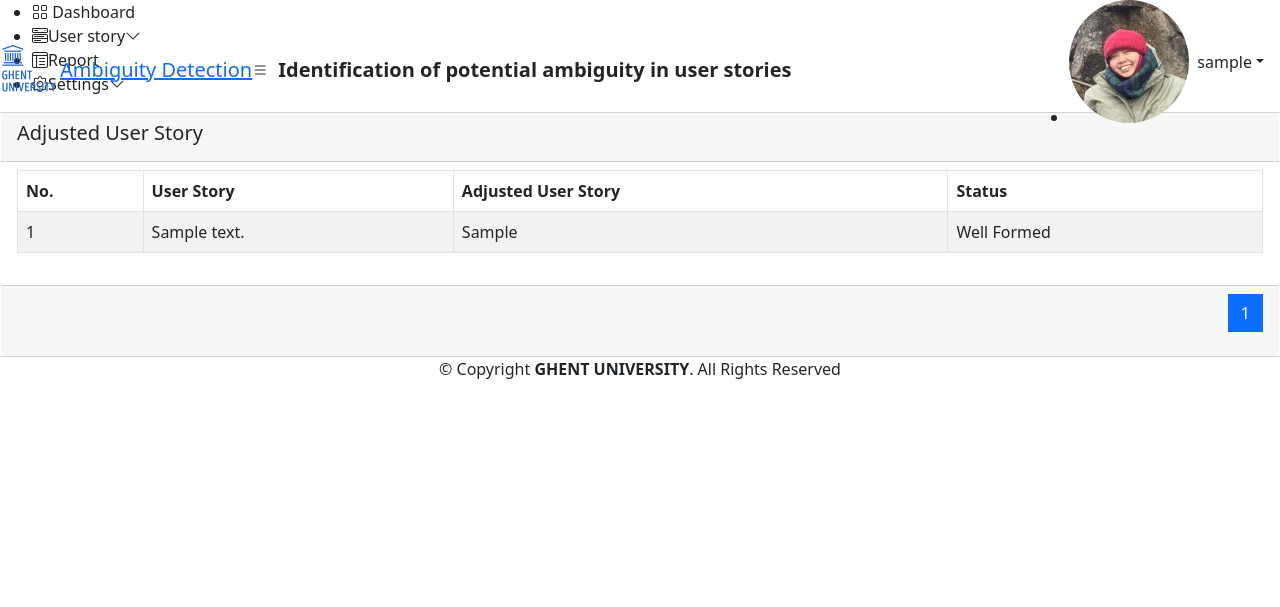
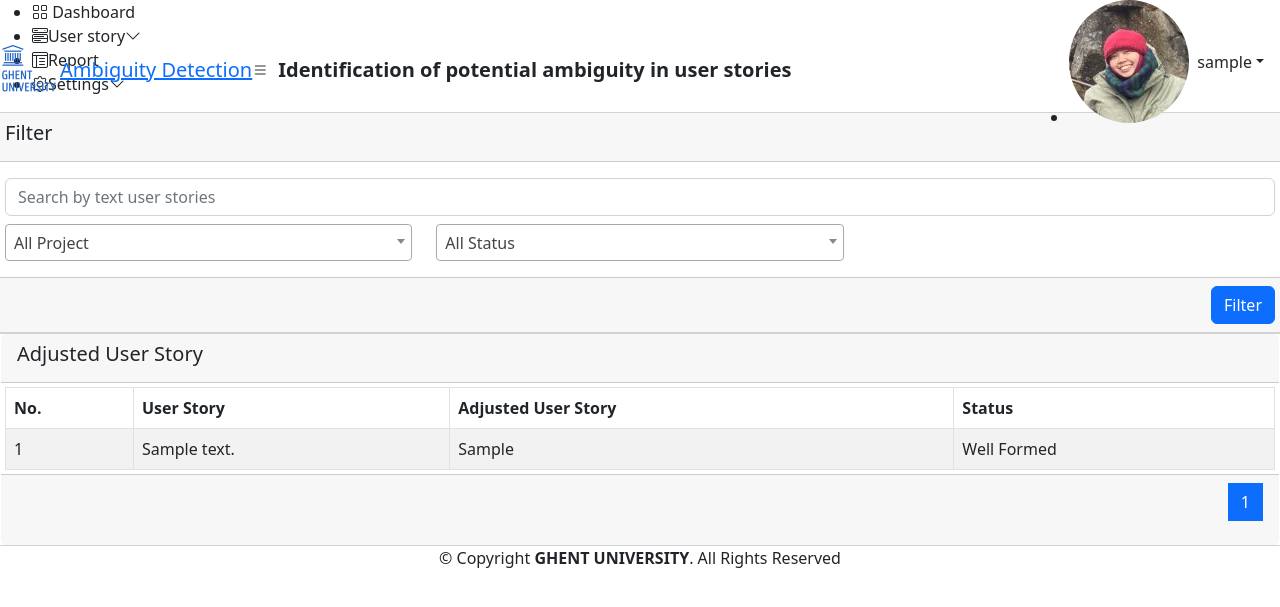
Before and after one commit to anisamna/one_page_ambiguity, a Django app: page /inputUS/userstory/adjusted in a window 1280 px wide. Shown: the top 607 px of the page. Run offline with Django 4.2, Linux system fonts and the light colour scheme; a user stored in the database is signed in; tables that the repository leaves empty hold one stand-in row (values such as "Sample post"); parts of the project's set-up code (start-up, migrations or seed data) failed here and were passed over; some libraries are stand-ins or nearby versions.

Commit message:
chore: update filter adjusted user stories

```diff
--- a/inputUS/templates/inputUS/adjusted/view.html
+++ b/inputUS/templates/inputUS/adjusted/view.html
@@ -4,12 +4,54 @@
 
 
 {% block contentLeft %}
+<form method="get" class="p-0">
+  <div class="card">
+    <div class="card-header">
+      <h5>Filter</h5>
+    </div>
+    <div class="card-body py-3">
+      <div class="row">
+        <div class="col-12">
+          <input type="text" name="q" class="form-control" placeholder="Search by text user stories" value="{{ request.GET.q }}">
+        </div>
+        <div class="col-4 mt-2">
+          <select name="project" class="form-control select2">
+            <option value>All Project </option>
+            {% for item in project_list %}
+            {% if project_value == item.id %}
+            <option value="{{ item.id }}" selected>{{ item }}</option>
+            {% else %}
+            <option value="{{ item.id }}">{{ item }}</option>
+            {% endif %}
+            {% endfor %}
+          </select>
+        </div>
+        <div class="col-4 mt-2">
+          <select name="status" class="form-control select2">
+            <option value>All Status</option>
+            {% for item in status_list %}
+            {% if status_value == item.0 %}
+            <option value="{{ item.0 }}" selected>{{ item.1 }}</option>
+            {% else %}
+            <option value="{{ item.0 }}">{{ item.1 }}</option>
+            {% endif %}
+            {% endfor %}
+          </select>
+        </div>
+      </div>
+    </div>
+    <div class="card-footer d-flex justify-content-end">
+      <button class="btn btn-primary" type="submit">Filter</button>
+    </div>
+  </div>
+</form>
+
 <div class="card">
   <div class="card-header">
     <h5>{{ title }}</h5>
   </div>
-  <div class="card-body pt-2">
-    <table class="table table-bordered table-striped">
+  <div class="card-body p-1">
+    <table class="table table-bordered table-striped m-0">
       <thead>
         <tr>
           <th>No.</th>
@@ -59,3 +101,32 @@
   </div>
 </div>
 {% endblock %}
+
+{% block styles %}
+{{ block.super }}
+<link href="https://cdn.jsdelivr.net/npm/select2@4.1.0-rc.0/dist/css/select2.min.css" rel="stylesheet" />
+<style>
+  .select2-selection.select2-selection--single {
+    height: 37px;
+  }
+
+  .select2-container--default .select2-selection--single .select2-selection__rendered{
+    line-height: 37px;
+  }
+
+  .select2-container--default .select2-selection--single .select2-selection__arrow {
+    top: 4px;
+  }
+</style>
+{% endblock %}
+
+{% block extrajs %}
+{{ block.super }}
+<script src="https://ajax.googleapis.com/ajax/libs/jquery/3.6.3/jquery.min.js"></script>
+<script src="https://cdn.jsdelivr.net/npm/select2@4.1.0-rc.0/dist/js/select2.min.js"></script>
+<script>
+  $(function(){
+    $('.select2').select2();
+  })
+</script>
+{% endblock %}
--- a/inputUS/views.py
+++ b/inputUS/views.py
@@ -843,9 +843,29 @@ def view_list_accounts(request):
 
 @login_required(login_url=reverse_lazy("login_"))
 def view_list_adjusted_userstory(request):
+    from django.db.models import Q
     adjusted_list = AdjustedUserStory.objects.all()
+    project_list = Project.objects.all()
+
     if not request.user.is_superuser:
         adjusted_list = adjusted_list.filter(created_by=request.user)
+        project_list = project_list.filter(created_by=request.user)
+
+    q = request.GET.get('q', None)
+    if q:
+        adjusted_list = adjusted_list.filter(
+            Q(userstory_text__icontains=q) | Q(adjusted__icontains=q)
+        )
+    project = request.GET.get('project', None)
+    if project:
+        adjusted_list = adjusted_list.filter(
+            userstory__Project_Name_id=project
+        )
+    status = request.GET.get('status', None)
+    if status:
+        adjusted_list = adjusted_list.filter(
+            status=status
+        )
 
     paginator = Paginator(adjusted_list.order_by('-created_at'), 20)
     page = request.GET.get("page", 1)
@@ -857,5 +877,9 @@ def view_list_adjusted_userstory(request):
         {
             "title": "Adjusted User Story",
             'view_all': view_all,
+            'project_list': project_list,
+            'status_list': ReportUserStory.ANALYS_TYPE.choices,
+            'project_value': int(project) if project else None,
+            'status_value': int(status) if status else None,
         },
     )
```
